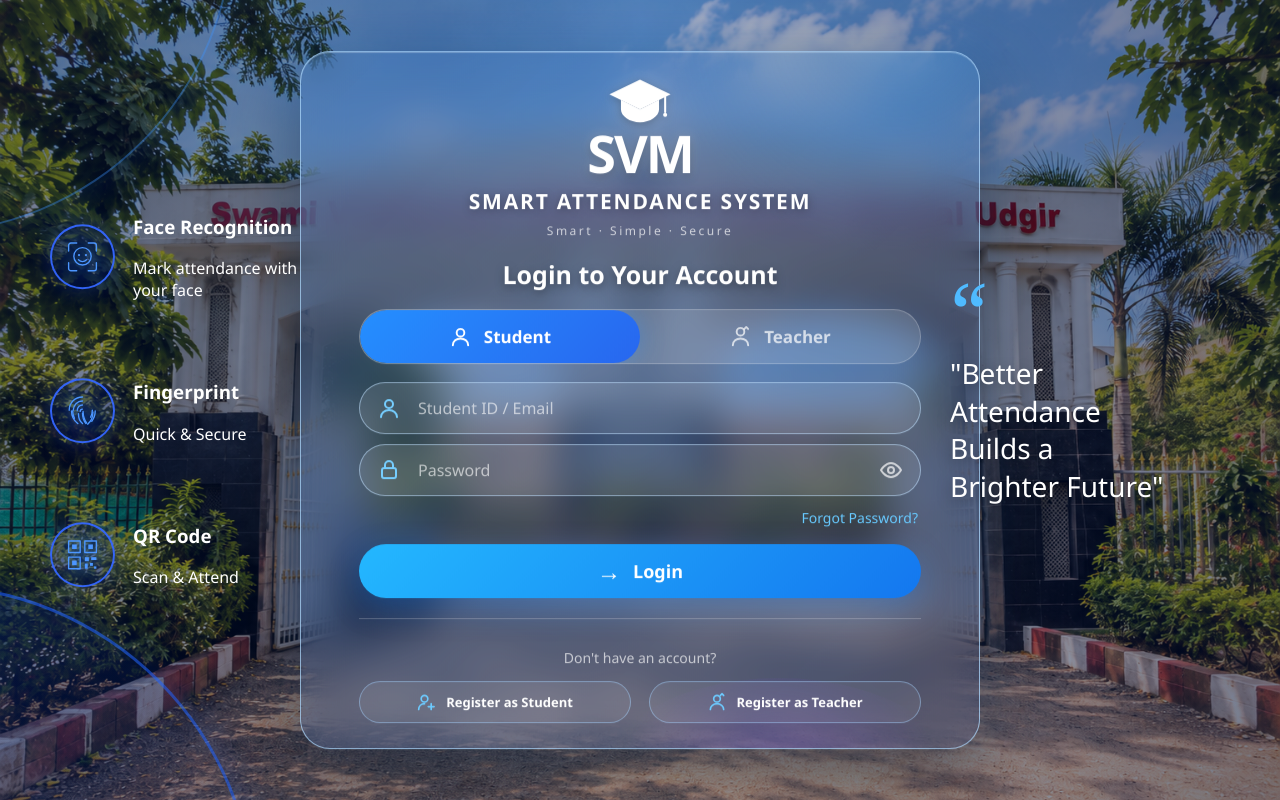
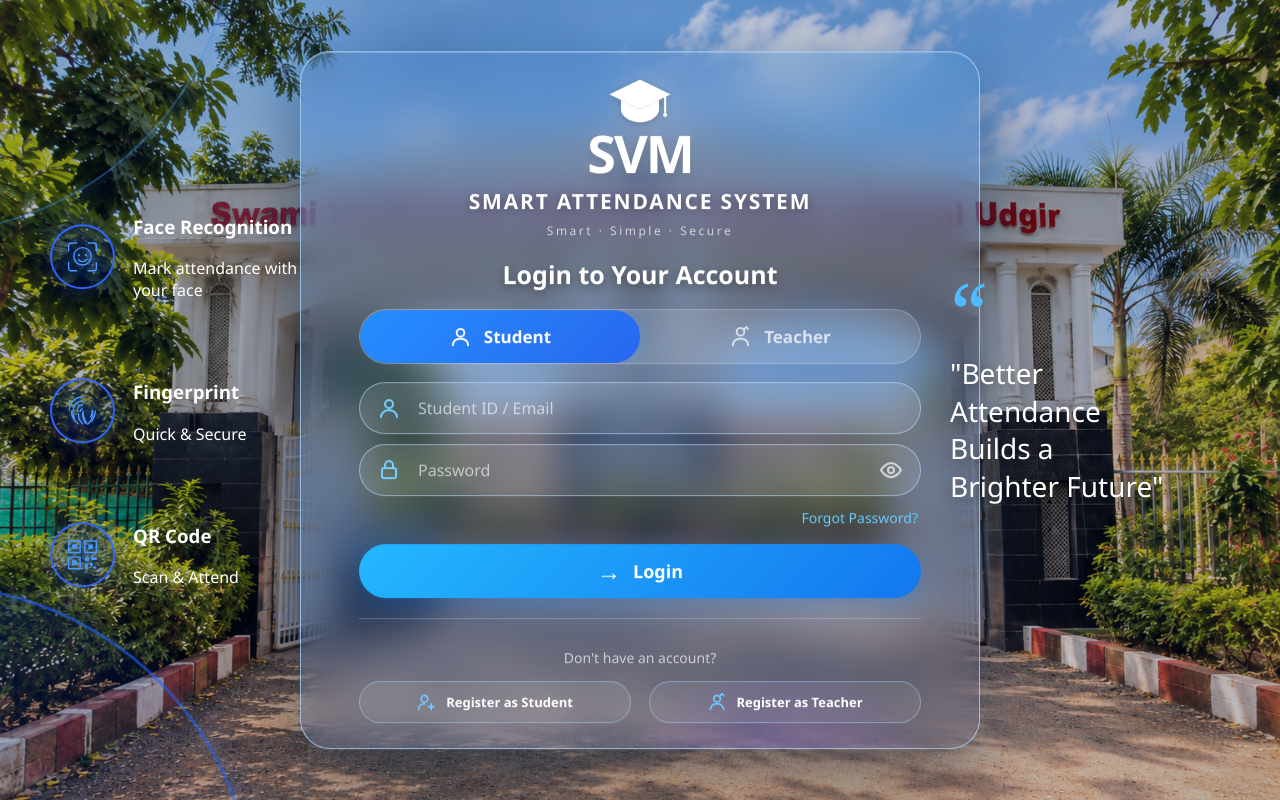
Before and after one commit to shindeanand3624-dev/smart-attendance-system, a Flask app: page /login in a window 1280 px wide. Run offline with Flask 3, Linux system fonts and the light colour scheme.

Commit message:
Update background gradient colors in login.css

```diff
--- a/app/static/css/login.css
+++ b/app/static/css/login.css
@@ -18,9 +18,9 @@ body.login-page {
    background:
     linear-gradient(
         90deg,
-        rgba(2, 15, 55, 0.48),
-        rgba(4, 35, 95, 0.22),
-        rgba(3, 15, 55, 0.48)
+        rgba(2, 15, 55, 0.18),
+        rgba(4, 35, 95, 0.08),
+        rgba(3, 15, 55, 0.18)
     ),
     url("/static/college-wallpaper.png")
     center center / cover no-repeat;
```
